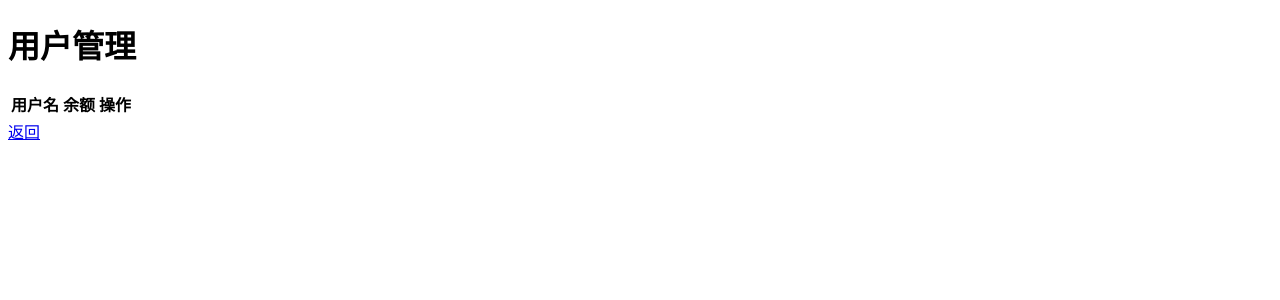
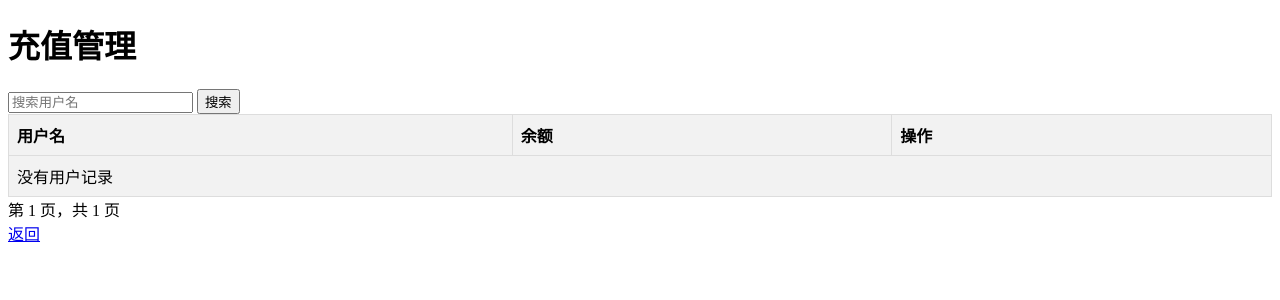
Before and after one commit to 02Fuwei/library_system_, a Django app: page /books/recharge_management/ in a window 1280 px wide. Shown: the top 300 px of the page. Run offline with Django 4.2, Linux system fonts and the light colour scheme; the visitor is signed in with stand-in values (Sample User, id 1); data comes from the database, SQL or seed files in the repository; lists and menus that the app fills with data are empty.

Commit message:
优化UI，添加分页，搜索功能

```diff
--- a/books/book_management_views.py
+++ b/books/book_management_views.py
@@ -19,7 +19,7 @@ def book_list(request):
     books = Book.objects.all()
     if query:
         books = books.filter(Q(title__icontains=query))  # 搜索匹配书名的图书
-    paginator = Paginator(books, 5)  # 分页
+    paginator = Paginator(books, 10)  # 分页
     page_number = request.GET.get('page')
     page_obj = paginator.get_page(page_number)
     return render(request, 'books/book_list.html', {'page_obj': page_obj, 'books': books})
--- a/books/loans_management_views.py
+++ b/books/loans_management_views.py
@@ -16,7 +16,7 @@ def my_loans(request):
     query = request.GET.get('q')
     if query:
         loans = loans.filter(Q(book__title__icontains=query))
-    paginator = Paginator(loans, 5)
+    paginator = Paginator(loans, 10)
     page_number = request.GET.get('page')
     page_obj = paginator.get_page(page_number)
     return render(request, 'books/my_loans.html', {'loans': loans, 'page_obj': page_obj})
--- a/books/recharge_management_views.py
+++ b/books/recharge_management_views.py
@@ -15,7 +15,13 @@ from decimal import Decimal
 def recharge_management(request):
     # 充值管理
     users = User.objects.exclude(is_superuser=True)
-    return render(request, 'books/recharge_management.html', {'users': users})
+    query = request.GET.get('q')  # 搜索
+    if query:
+        users = users.filter(Q(username__contains=query))
+    paginator = Paginator(users, 10)  # 分页
+    page_number = request.GET.get('page')
+    page_obj = paginator.get_page(page_number)
+    return render(request, 'books/recharge_management.html', {'users': users, 'page_obj': page_obj})
 
 
 def recharge(request, user_id):
--- a/templates/books/recharge_management.html
+++ b/templates/books/recharge_management.html
@@ -3,16 +3,40 @@
 <head>
     <meta charset="UTF-8">
     <title>充值管理</title>
+    <style>
+        table {
+            width: 100%;
+            border-collapse: collapse;
+        }
+        th, td {
+            border: 1px solid #ddd;
+            padding: 8px;
+        }
+        th {
+            background-color: #f2f2f2;
+            text-align: left;
+        }
+        tr:nth-child(even) {background-color: #f2f2f2;}
+    </style>
 </head>
 <body>
-    <h1>用户管理</h1>
+    <h1>充值管理</h1>
+
+    <!-- 可选：搜索表单 -->
+    <form action="{% url 'books:recharge_management' %}" method="get">
+        <label>
+            <input type="text" name="q" placeholder="搜索用户名">
+        </label>
+        <button type="submit">搜索</button>
+    </form>
+
     <table>
         <tr>
             <th>用户名</th>
             <th>余额</th>
             <th>操作</th>
         </tr>
-        {% for user in users %}
+        {% for user in page_obj %}
         <tr>
             <td>{{ user.username }}</td>
             <td>{{ user.userprofile.fines }}</td>
@@ -20,8 +44,29 @@
                 <a href="{% url 'books:recharge' user.id %}">充值</a>
             </td>
         </tr>
+        {% empty %}
+        <tr>
+            <td colspan="3">没有用户记录</td>
+        </tr>
         {% endfor %}
     </table>
+        <div class="pagination">
+        <span class="step-links">
+            {% if page_obj.has_previous %}
+                <a href="?page=1">&laquo; 第一页</a>
+                <a href="?page={{ page_obj.previous_page_number }}">上一页</a>
+            {% endif %}
+
+            <span class="current">
+                第 {{ page_obj.number }} 页，共 {{ page_obj.paginator.num_pages }} 页
+            </span>
+
+            {% if page_obj.has_next%}
+            <a href="?page={{ page_obj.next_page_number }}">下一页</a>
+            <a href="?page={{ page_obj.paginator.num_pages }}">最后一页 »</a>
+            {% endif %}
+        </span>
+    </div>
     <a href="{% url 'books:home' %}">返回</a>
 </body>
 </html>
--- a/templates/books/user_management.html
+++ b/templates/books/user_management.html
@@ -22,6 +22,12 @@
 </head>
 <body>
     <h1>用户管理</h1>
+        <form method="get" action="{% url 'books:user_management' %}">
+        <label>
+            <input type="text" name="q" placeholder="搜索用户名">
+        </label>
+        <button type="submit">搜索</button>
+    </form>
     <table>
         <tr>
             <th>用户名</th>
```
Also changed, not shown: books/user_management_views.py (+5 -2 lines), templates/books/recharge.html (+65 -3 lines).
